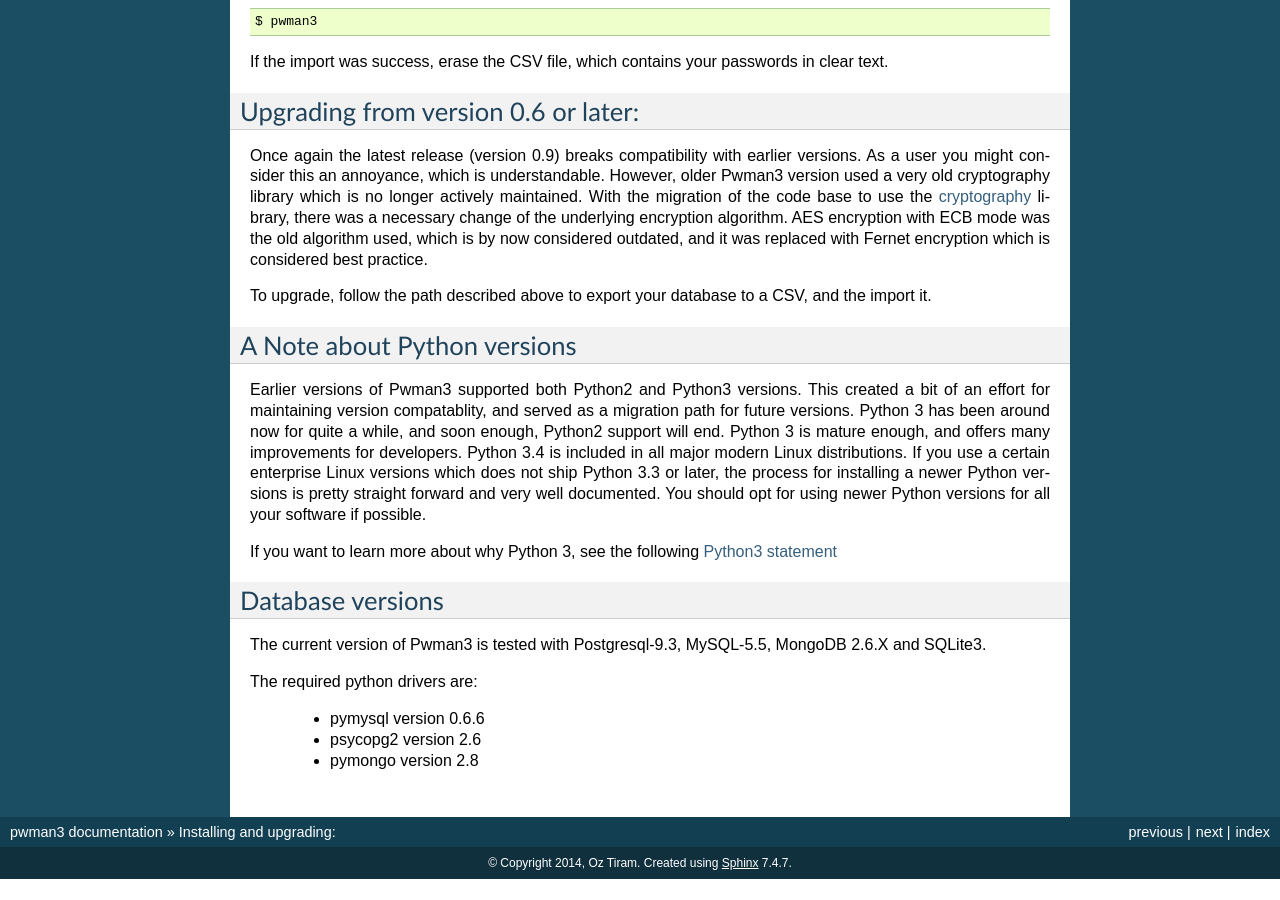
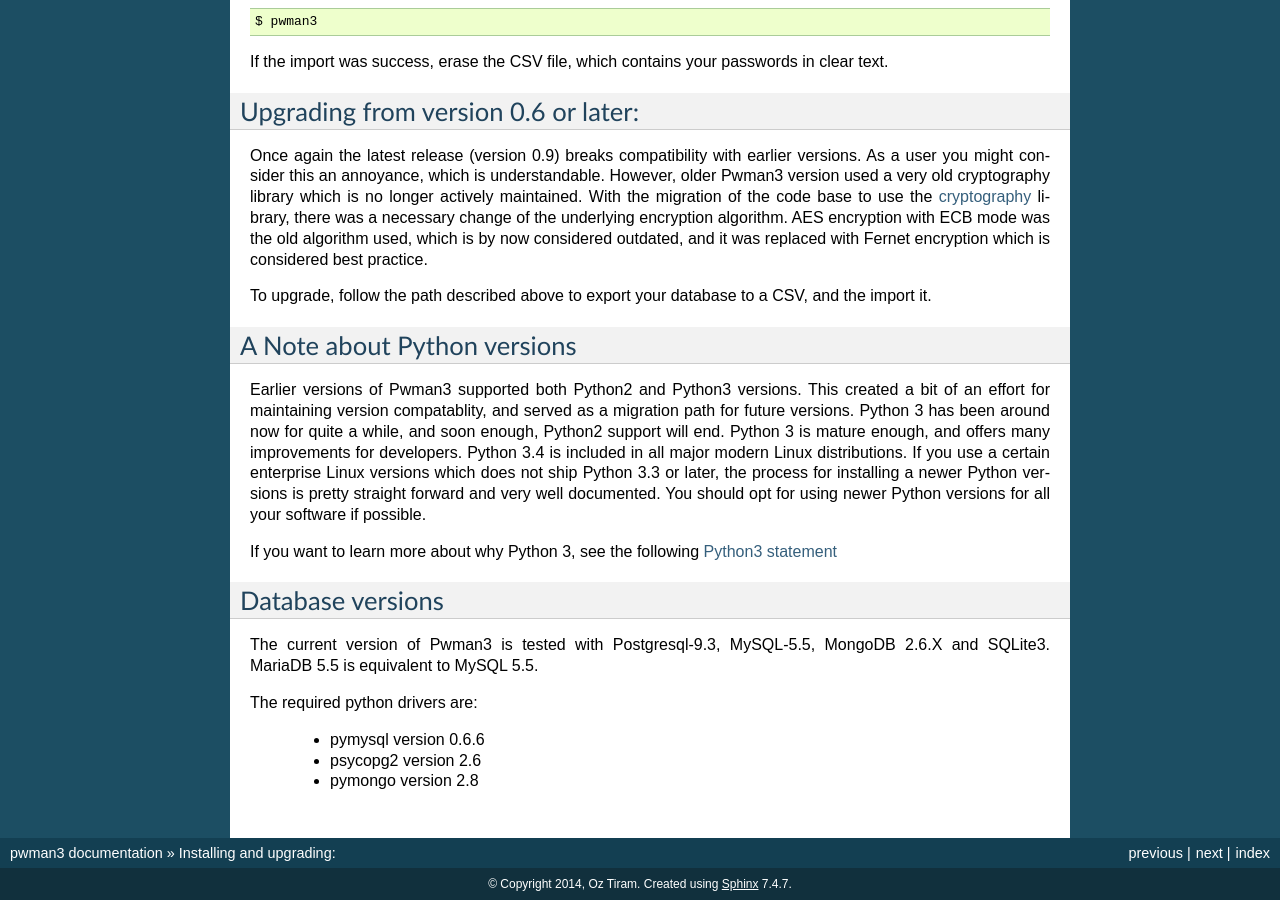
Before and after one commit to pwman3/pwman3, a Sphinx documentation site: the page built from docs/source/install.rst, in a window 1280 px wide and 900 px high, scrolled down 620 px. Built offline with Sphinx 7.4.7, drawn with Linux system fonts in a browser that asks for light colours; the version number could not be read and is left out; before the commit the page ends 1499 px from its top, so only the background shows below that.

Commit message:
add MariaDB

```diff
--- a/docs/source/install.rst
+++ b/docs/source/install.rst
@@ -73,7 +73,7 @@
 -----------------
 
 The current version of Pwman3 is tested with Postgresql-9.3, MySQL-5.5,
-MongoDB 2.6.X and SQLite3.
+MongoDB 2.6.X and SQLite3. MariaDB 5.5 is equivalent to MySQL 5.5.
 
 The required python drivers are:
 
--- a/docs/source/packaging.rst
+++ b/docs/source/packaging.rst
@@ -6,8 +6,8 @@
 The most basic install of pwman requires Python 2.7.x or Python 3.x with
 SQLite support.
 Some users might be interested in working with a network database such as
-MySQL or Postgreql, in this case the package should suggest to install but not
-depend on the following components:
+MariaDB, MySQL or Postgreql, in this case the package should suggest to
+install but not depend on the following components:
 
     * `python-psycopg2`_
     * `python-pymysql`_
```
Also changed, not shown: README.md (+1 -1 lines).
